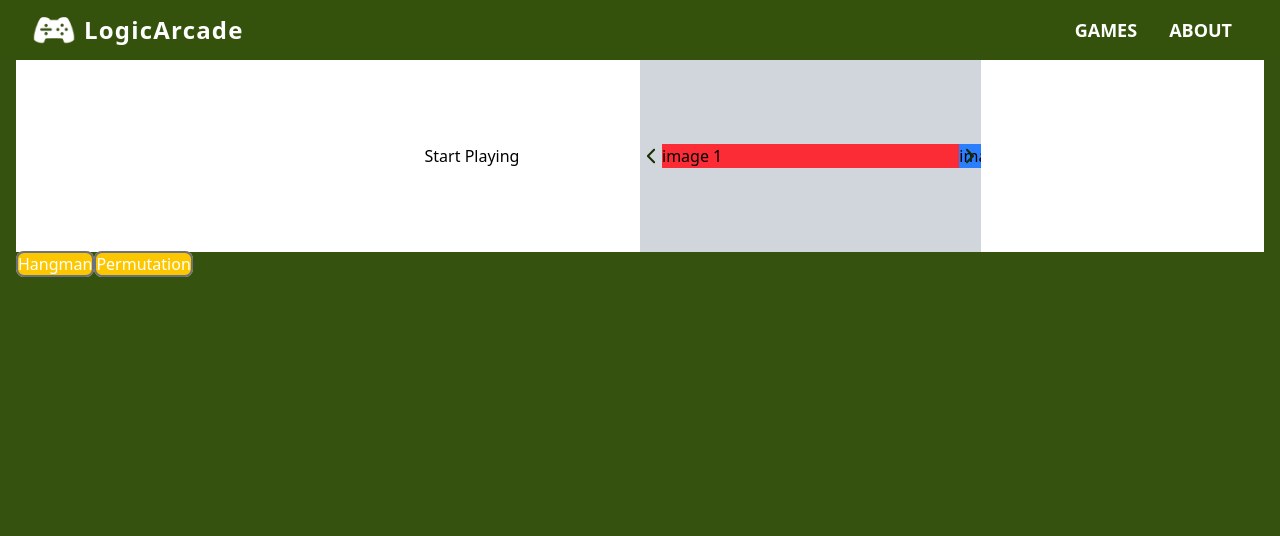
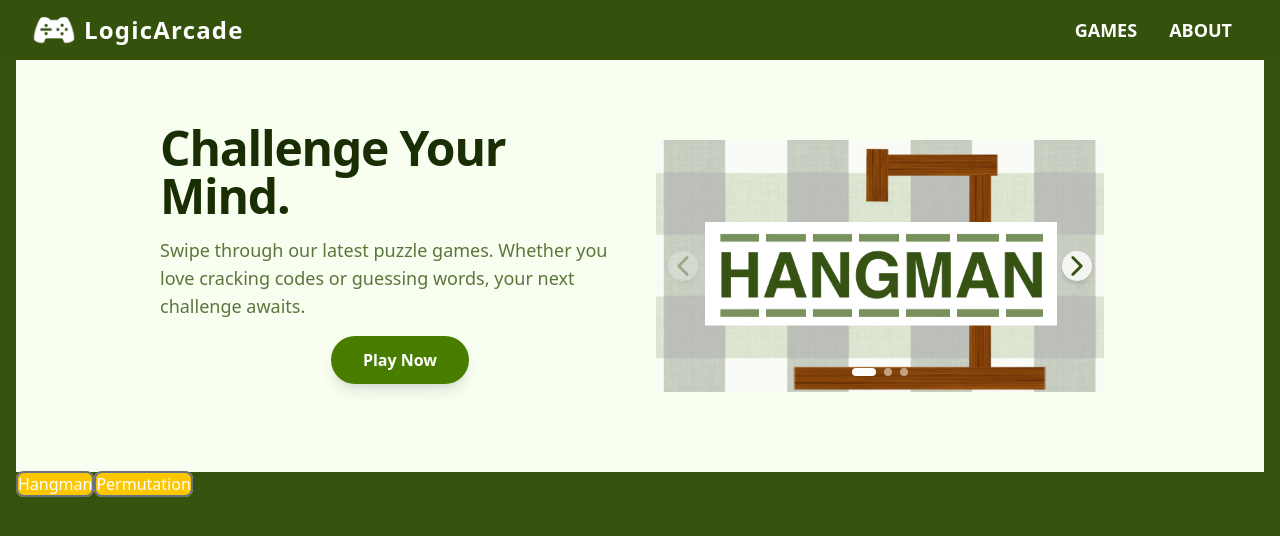
Before and after one commit to math-skills-mia/hangman, a React (Vite) app: page / in a window 1280 px wide. Shown: the top 536 px of the page. Built offline with nearby package versions, Linux system fonts and the light colour scheme.

Commit message:
feat(hero): Improve carousel with better arrow styling and navigation dots.
Add thumbnails to carousel slides.
Decrease arrow button opacity when disabled.
Add navigation dots to indicate current slide.

```diff
--- a/src/core/components/Hero.tsx
+++ b/src/core/components/Hero.tsx
@@ -1,5 +1,7 @@
 import { useState } from "react";
 import { IoIosArrowBack, IoIosArrowForward } from "react-icons/io";
+import hangmanThumbnail from "../../assets/images/thumbnails/hangman_thumbnail.png";
+import permutationThumbnail from "../../assets/images/thumbnails/permutation_thumbnail.png";
 
 function Hero() {
   const [currentIndex, setCurrentIndex] = useState(0);
@@ -17,42 +19,80 @@
   console.log(currentIndex);
 
   return (
-    <div className="flex w-full bg-white justify-center">
-      <div className="max-w-2xl grid grid-cols-1 md:grid-cols-2">
+    <div className="flex w-full bg-[#f8fff1] justify-center">
+      <div className="max-w-5xl py-16 px-4 md:px-8 grid grid-cols-1 md:grid-cols-[minmax(280px,1fr)_minmax(280px,1fr)]">
         {/* Left Column -- Text */}
-        <div className="flex items-center justify-center">
-          <h1 className="mx-auto">Start Playing</h1>
+        <div className="flex flex-col items-center text-center md:items-start md:text-left">
+          <h1 className="text-4xl md:text-5xl font-extrabold text-lime-950 tracking-tight ">
+            Challenge Your Mind.
+          </h1>
+          <p className="text-lg text-lime-900/80 font-medium py-4">
+            Swipe through our latest puzzle games. Whether you love cracking
+            codes or guessing words, your next challenge awaits.
+          </p>
+          <div className="flex justify-center w-full">
+            <button className="px-8 py-3 bg-lime-700 text-white font-bold rounded-full shadow-lg hover:bg-lime-800 hover:scale-105 transition-all active:scale-95">
+              Play Now
+            </button>
+          </div>
         </div>
 
         {/* Right Column -- Carousel */}
-        <div className="flex h-48 aspect-video items-center justify-center bg-gray-300 overflow-hidden">
+        <div className="flex justify-center items-center p-4">
+          <div className="relative flex max-w-lg md:w-full aspect-video items-center justify-center bg-gray-300 overflow-hidden">
             {/* Left Arrow Button */}
             <button
               onClick={leftPush} //updates index
               disabled={currentIndex == 0}
-            className="text-lime-950 z-50"
+              className="absolute left-3 text-lime-900 z-50 bg-white/80 rounded-full shadow-md hover:bg-white disabled:opacity-30 disabled:cursor-not-allowed"
             >
-            <IoIosArrowBack size={22} />
+              <IoIosArrowBack size={30} />
             </button>
 
             {/* Thumbnail "Train" */}
             <div
-            className={"flex w-full transition-all ease-in-out duration-500"}
+              className="flex w-full transition-all ease-in-out duration-500"
               style={{ transform: `translateX(-${currentIndex * 100}%)` }}
             >
-            <div className="min-w-full bg-red-500">image 1</div>
-            <div className="min-w-full bg-blue-500">image 2</div>
-            <div className="min-w-full bg-green-500">image 3</div>
+              <div className="min-w-full object-cover justify-center">
+                <img src={hangmanThumbnail} alt="Hangman Thumbnail" />
+              </div>
+              <div className="min-w-full object-cover justify-center">
+                <img src={permutationThumbnail} alt="Permutation Thumbnail" />
+              </div>
+              <div className="min-w-full h-full flex flex-col justify-center items-center bg-linear-to-br from-lime-800 to-lime-950 text-white p-6 text-center">
+                <h2 className="text-2xl font-bold tracking-widest">
+                  COMING SOON
+                </h2>
+                <p className="text-lime-200 mt-2 text-sm">
+                  More games are in development!
+                </p>
+              </div>
             </div>
 
             {/* Right Arrow Button */}
             <button
-            onClick={rightPush}
+              onClick={rightPush} //updates index
               disabled={currentIndex == totalSlides - 1}
-            className="text-lime-950 z-50"
+              className="absolute right-3 text-lime-900 z-50 bg-white/80 rounded-full shadow-md hover:bg-white disabled:opacity-30 disabled:cursor-not-allowed"
             >
-            <IoIosArrowForward size={22} />
+              <IoIosArrowForward size={30} />
             </button>
+
+            {/* Navigation Dots */}
+            <div className="absolute bottom-4 left-1/2 -translate-x-1/2 flex gap-2 z-10">
+              {[0, 1, 2].map((index) => (
+                <div
+                  key={index}
+                  className={`transition-all duration-300 rounded-full ${
+                    currentIndex === index
+                      ? "w-6 h-2 bg-white"
+                      : "w-2 h-2 bg-white/50"
+                  }`}
+                />
+              ))}
+            </div>
+          </div>
         </div>
       </div>
     </div>
```
Also changed, not shown: src/assets/images/thumbnails/hangman_thumbnail.png (added), src/assets/images/thumbnails/permutation_thumbnail.png (added). Lines whose indentation alone changed are shown as unchanged.
